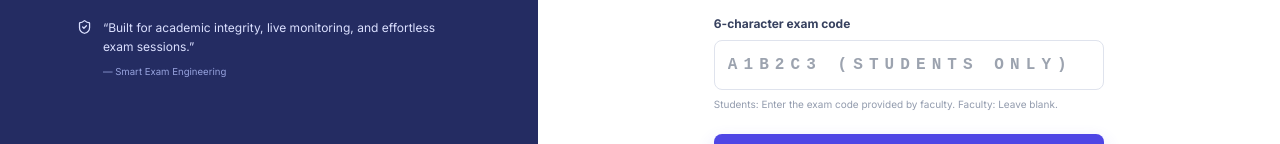
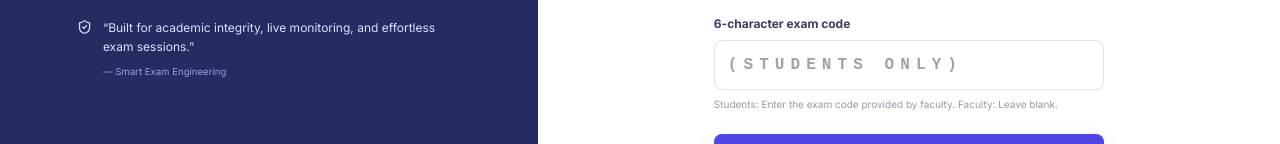
Before and after one commit to Sk-husamuddin/exam-pern, a React (Vite) app in the folder frontend/: page / in a window 1280 px wide. Shown: the part 512-656 px from the top of the page. Built offline with nearby package versions, Linux system fonts and the light colour scheme; no server answers.

Commit message:
feat: add UnifiedLogin component for faculty and student access in PlatformScreens.jsx

```diff
--- a/frontend/src/pages/PlatformScreens.jsx
+++ b/frontend/src/pages/PlatformScreens.jsx
@@ -364,7 +364,7 @@ export function UnifiedLogin() {
                 <input
                   id="unified-exam-code"
                   className="exam-code"
-                  placeholder="A1B2C3 (Students only)"
+                  placeholder="(Students only)"
                   maxLength={6}
                   value={code}
                   onChange={(e) => {
@@ -379,8 +379,8 @@ export function UnifiedLogin() {
               {signup
                 ? 'Create faculty account'
                 : isStudent
-                ? 'Enter Exam as Student'
-                : 'Sign in as Faculty'}
+                  ? 'Enter Exam as Student'
+                  : 'Sign in as Faculty'}
             </Button>
           </form>
 
```
